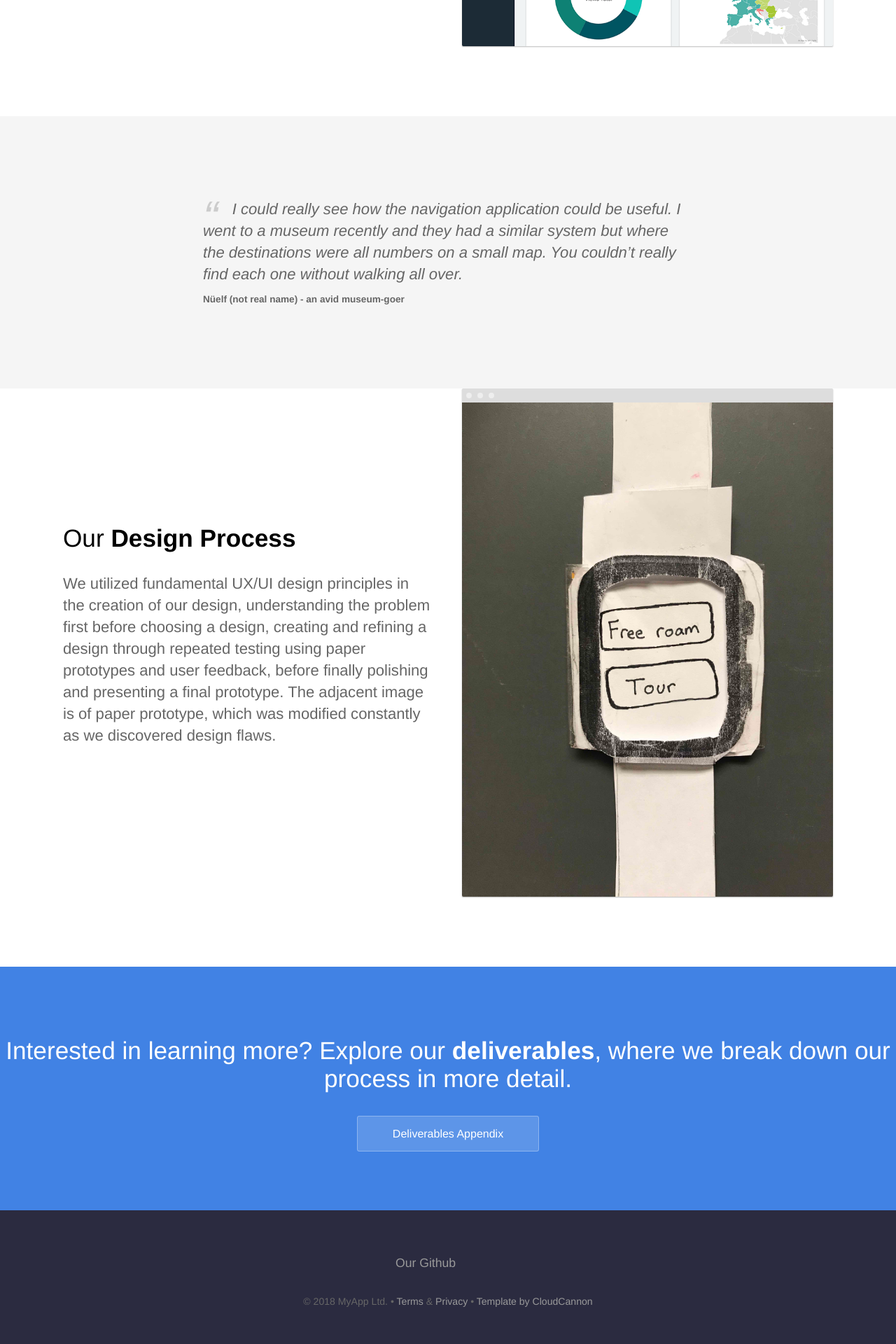
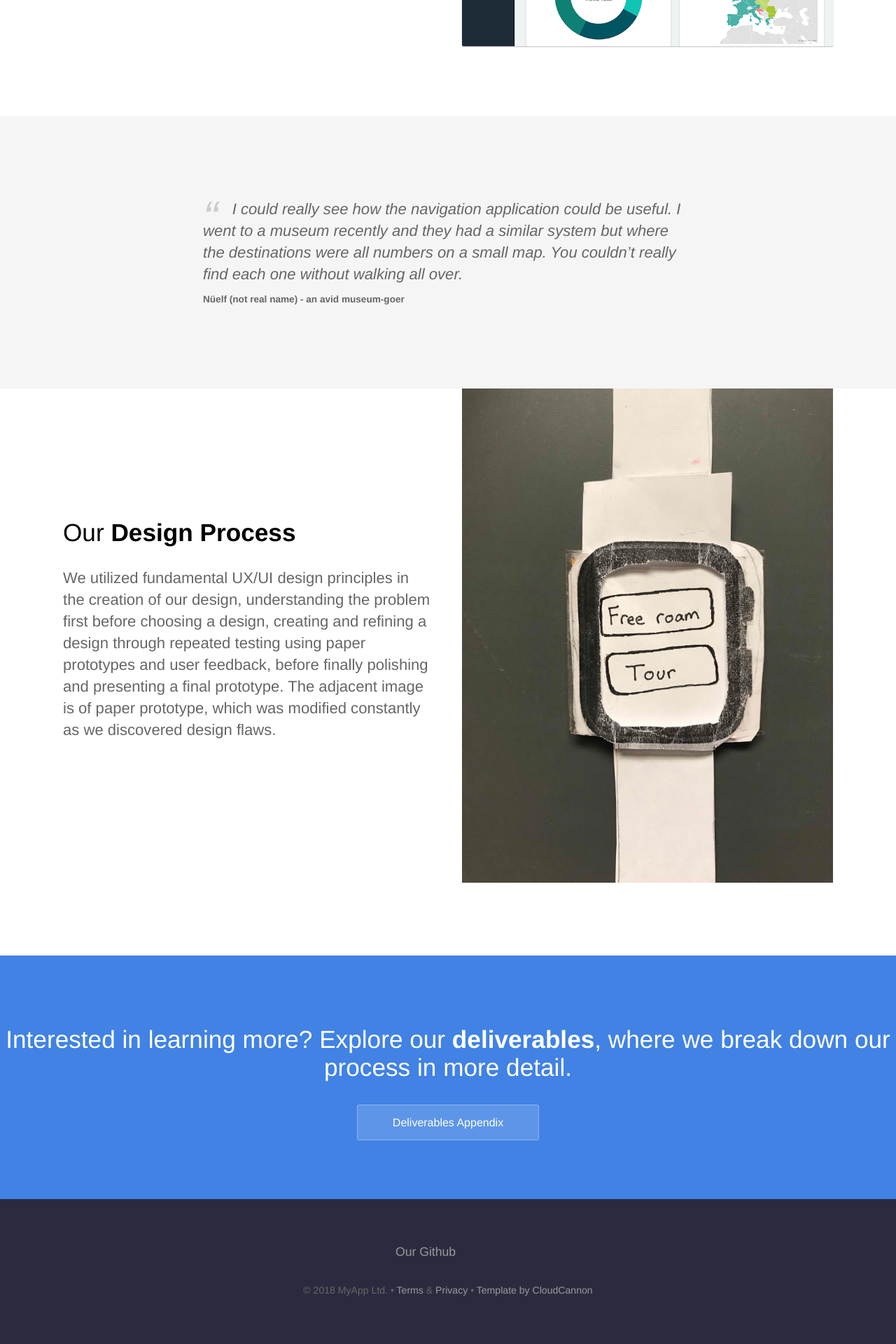
Before and after one commit to krtejeda/PersonalCuraTour, a Jekyll site: the page built from index.html, in a window 1280 px wide. Shown: the part 1961-3881 px from the top of the page at 70% size. Built offline with Jekyll 4.4.1, drawn with Linux system fonts in a browser that asks for light colours.

Commit message:
Update index.html

```diff
--- a/index.html
+++ b/index.html
@@ -68,7 +68,7 @@ description: Your museum experience, a bit more guided
 				The adjacent image is of paper prototype, which was modified constantly as we discovered design flaws.</p>
 			</div>
 			<div class="image">
-				<img src="https://raw.githubusercontent.com/krtejeda/PersonalCuraTour/gh-pages/img/watch_1.jpg" alt="Screenshot" class="screenshot editable" />
+				<img src="https://raw.githubusercontent.com/krtejeda/PersonalCuraTour/gh-pages/img/watch_1.jpg" alt="Screenshot" />
 			</div>
 		</div>
 	</section>
```
